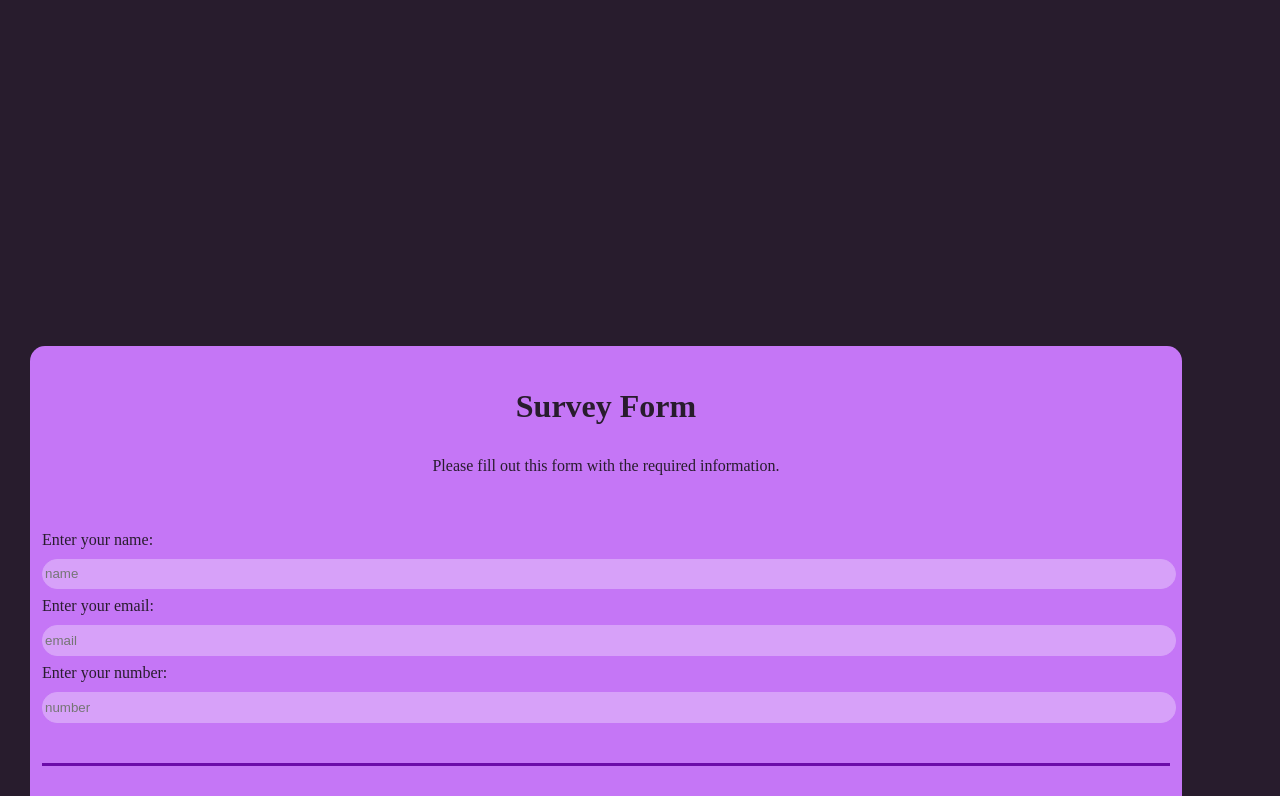
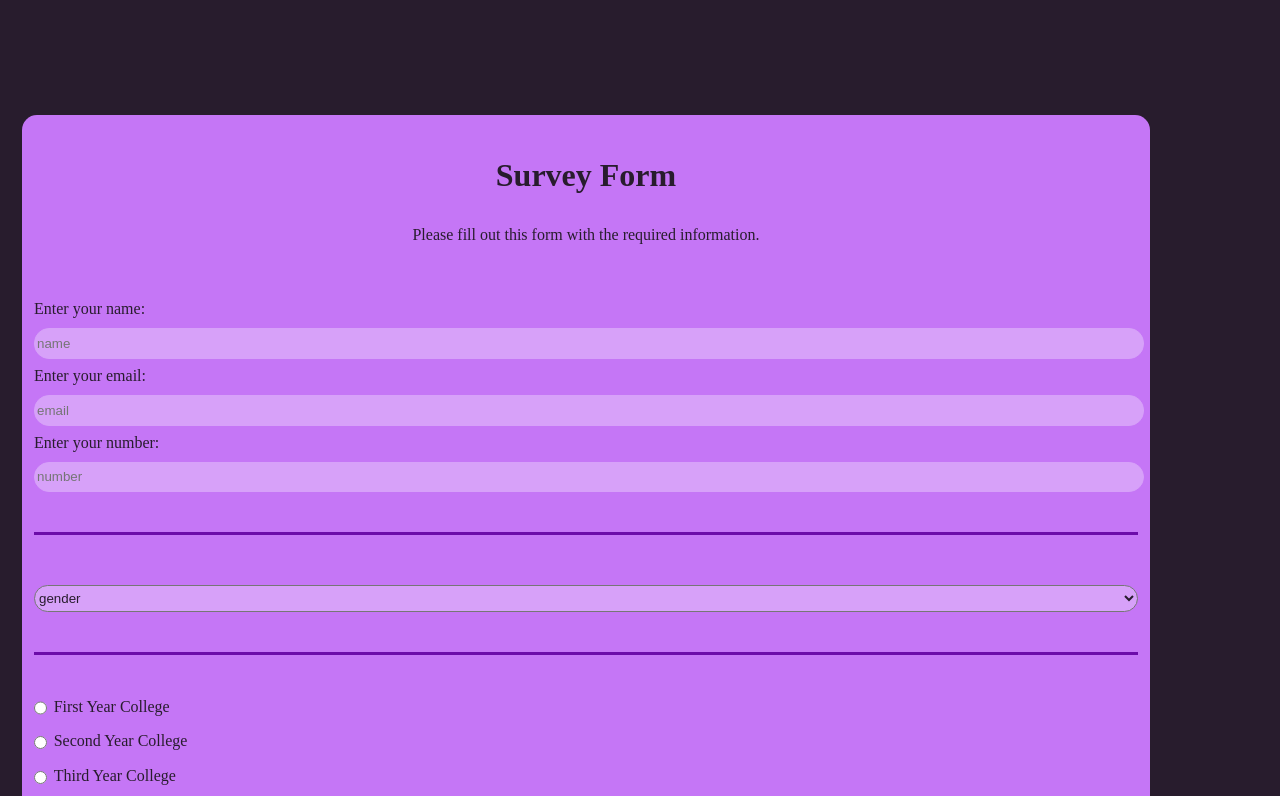
Before and after one commit to thoumust/surveyform, a plain HTML site: page index.html in a window 1280 px wide. Shown: the top 796 px of the page. Drawn offline with Linux system fonts and the light colour scheme.

Commit message:
Update styles.css

```diff
--- a/styles.css
+++ b/styles.css
@@ -1,7 +1,7 @@
 body {
   background-color: #281C2D;
   font-family: serif;
-  margin: 30px;
+  margin: 10px;
   width: 90%;
   height: 100vh;
 
@@ -9,7 +9,7 @@ body {
 .form {
   background-color:#C576F6;
   border-radius: 15px;
-  margin: 30% auto;
+  margin: 10% 12px;
   padding: 10px;
   justify-content: center;
   align-items: center;
@@ -19,7 +19,7 @@ body {
   width: 60vw;
   max-width: 500px;
   min-width: 300px;
-  margin: 0 auto;
+  margin: auto;
   padding-bottom: 2em;
   color: #281C2D;
 }
```
